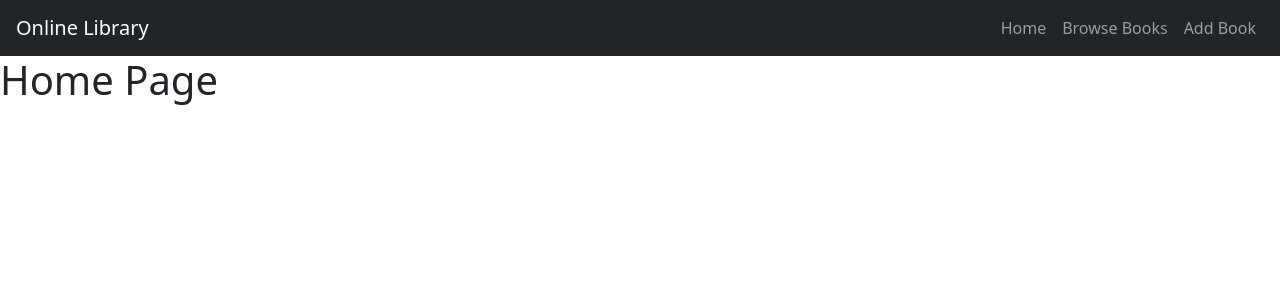
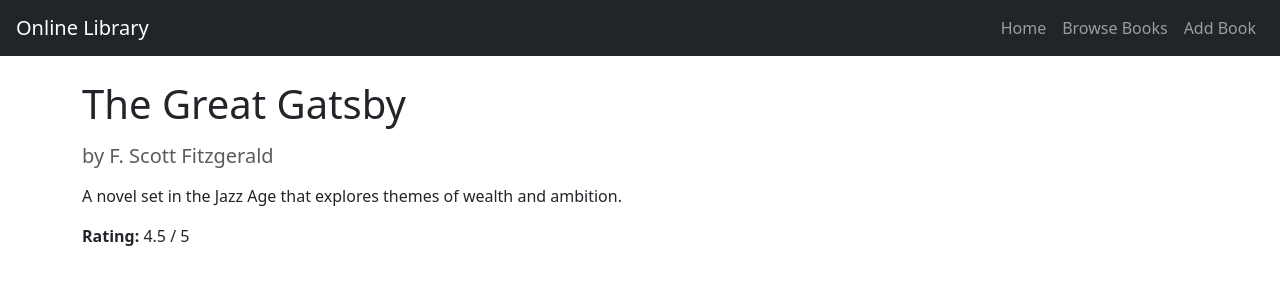
Before and after one commit to TriptiThakur2003/onlineLibrary, a React (Vite) app: page /book/1 in a window 1280 px wide. Shown: the top 300 px of the page. Built offline with nearby package versions, Linux system fonts and the light colour scheme.

Commit message:
Added Book Details page with dynamic routing

```diff
--- a/src/data/booksData.js
+++ b/src/data/booksData.js
@@ -1,35 +1,44 @@
 // src/data/booksData.js
-
 const booksData = [
   {
     id: 1,
     title: 'The Great Gatsby',
     author: 'F. Scott Fitzgerald',
     category: 'fiction',
+    description: 'A novel set in the Jazz Age that explores themes of wealth and ambition.',
+    rating: 4.5,
   },
   {
     id: 2,
     title: '1984',
     author: 'George Orwell',
     category: 'fiction',
+    description: 'A dystopian novel about totalitarianism and surveillance.',
+    rating: 4.7,
   },
   {
     id: 3,
     title: 'Dune',
     author: 'Frank Herbert',
     category: 'sci-fi',
+    description: 'A science fiction epic set on the desert planet Arrakis.',
+    rating: 4.6,
   },
   {
     id: 4,
     title: 'Sapiens',
     author: 'Yuval Noah Harari',
     category: 'non-fiction',
+    description: 'A brief history of humankind and its evolution.',
+    rating: 4.8,
   },
   {
     id: 5,
     title: 'The Diary of a Young Girl',
     author: 'Anne Frank',
     category: 'biography',
+    description: 'The diary of Anne Frank during World War II.',
+    rating: 4.9,
   },
 ]
 
--- a/src/pages/BookDetails.jsx
+++ b/src/pages/BookDetails.jsx
@@ -1,13 +1,38 @@
-// src/pages/Home.jsx
-import Navbar from "../components/Navbar"
+// src/pages/BookDetails.jsx
+import { useParams } from 'react-router-dom'
+import Navbar from '../components/Navbar'
+import booksData from '../data/booksData'
 
-function Home() {
+function BookDetails() {
+  const { id } = useParams()
+
+  const book = booksData.find((b) => b.id === Number(id))
+
+  if (!book) {
+    return (
+      <>
+        <Navbar />
+        <h2 className="text-center mt-4">Book not found</h2>
+      </>
+    )
+  }
+
   return (
     <>
-        <Navbar />
-        <h1>Home Page</h1>
+      <Navbar />
+
+      <div className="container mt-4">
+        <h1 className="mb-3">{book.title}</h1>
+        <h5 className="text-muted mb-3">by {book.author}</h5>
+
+        <p>{book.description}</p>
+
+        <p>
+          <strong>Rating:</strong> {book.rating} / 5
+        </p>
+      </div>
     </>
-    )
+  )
 }
 
-export default Home
+export default BookDetails
```
